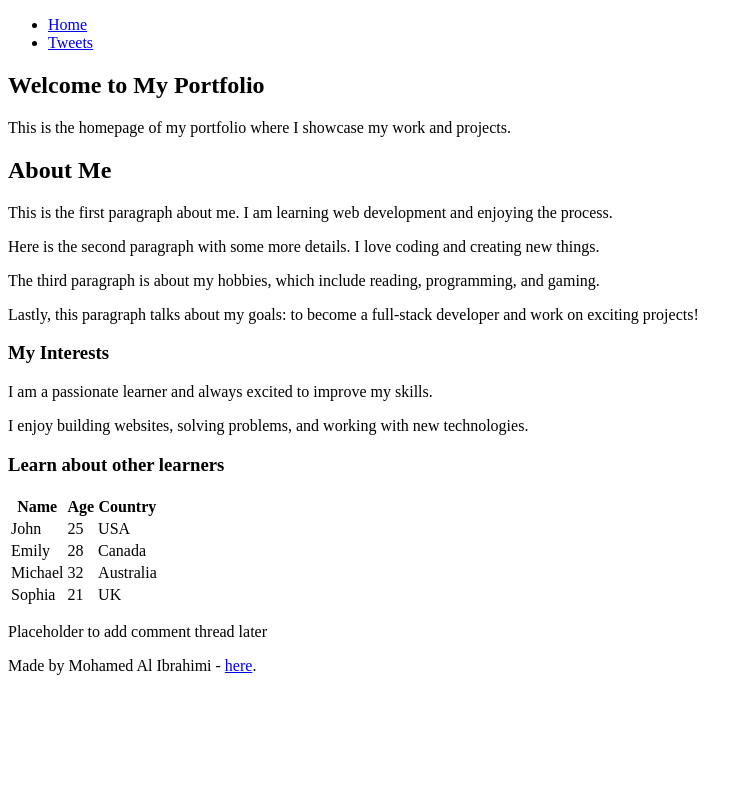
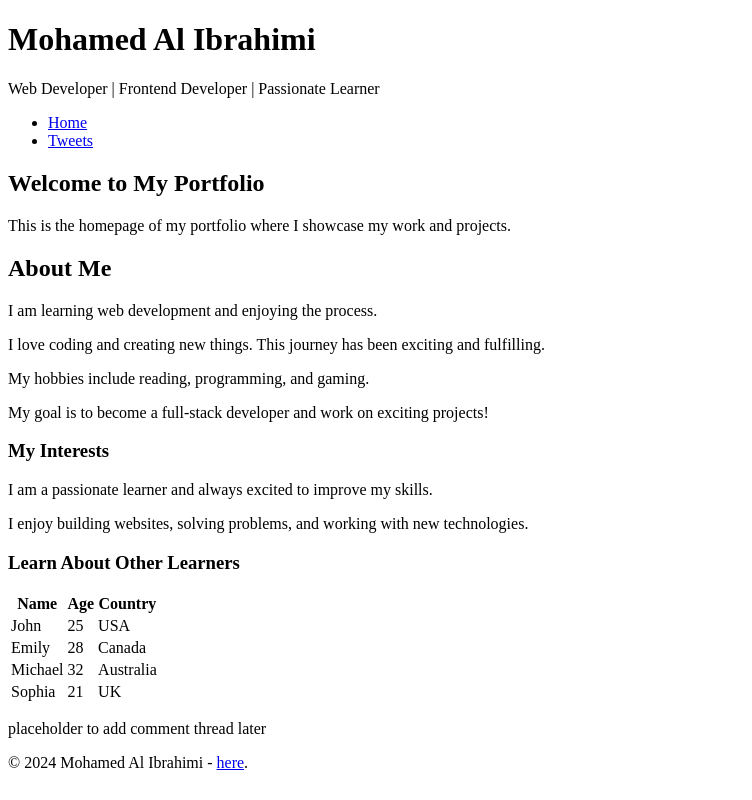
Before and after one commit to Mohamed-gif13/My_First_Portfolio, a plain HTML site: page html_basic/index.html in a window 1280 px wide. Shown: the whole page, without its empty margins (0-752 px from the left). Drawn offline with Linux system fonts and the light colour scheme.

Commit message:
index.html

```diff
--- a/html_basic/index.html
+++ b/html_basic/index.html
@@ -3,18 +3,24 @@
 <head>
     <meta charset="UTF-8">
     <meta name="viewport" content="width=device-width, initial-scale=1.0">
-    <title>My Portfolio - Homepage</title>
+    <title>Mohamed Al Ibrahimi - Personal Portfolio</title>
 </head>
 <body>
+
     <!-- Header Section -->
     <header>
-        <nav>
-            <ul>
-                <li><a href="index.html">Home</a></li>
-                <li><a href="tweets.html">Tweets</a></li>
-            </ul>
-        </nav>
+        <h1>Mohamed Al Ibrahimi</h1>
+        <p>Web Developer | Frontend Developer | Passionate Learner</p>
     </header>
+
+    <!-- Navigation Section -->
+    <nav>
+        <ul>
+            <li><a href="index.html">Home</a></li>
+            <li><a href="tweets.html">Tweets</a></li>
+        </ul>
+    </nav>
+
 
     <!-- Main Content Section -->
     <main>
@@ -24,16 +30,17 @@
             <p>This is the homepage of my portfolio where I showcase my work and projects.</p>
 
             <h2>About Me</h2>
-            <p>This is the first paragraph about me. I am learning web development and enjoying the process.</p>
-            <p>Here is the second paragraph with some more details. I love coding and creating new things.</p>
-            <p>The third paragraph is about my hobbies, which include reading, programming, and gaming.</p>
-            <p>Lastly, this paragraph talks about my goals: to become a full-stack developer and work on exciting projects!</p>
+            <p>I am learning web development and enjoying the process.</p>
+            <p>I love coding and creating new things. This journey has been exciting and fulfilling.</p>
+            <p>My hobbies include reading, programming, and gaming.</p>
+            <p>My goal is to become a full-stack developer and work on exciting projects!</p>
+
             <h3>My Interests</h3>
             <p>I am a passionate learner and always excited to improve my skills.</p>
             <p>I enjoy building websites, solving problems, and working with new technologies.</p>
 
             <!-- Table Section: Learners Info -->
-            <h3>Learn about other learners</h3>
+            <h3>Learn About Other Learners</h3>
             <table>
                 <thead>
                     <tr>
@@ -67,15 +74,16 @@
             </table>
         </article>
 
-        <!-- Aside Section -->
+        <!-- Aside Section (with the required placeholder text) -->
         <aside>
-            <p>Placeholder to add comment thread later</p>
+            <p>placeholder to add comment thread later</p>
         </aside>
     </main>
 
     <!-- Footer Section -->
     <footer>
-        <p>Made by Mohamed Al Ibrahimi - <a href="https://github.com/Mohamed-gif13" target="_blank">here</a>.</p>
+        <p>&copy; 2024 Mohamed Al Ibrahimi - <a href="https://github.com/Mohamed-gif13" target="_blank">here</a>.</p>
     </footer>
+
 </body>
 </html>
```
